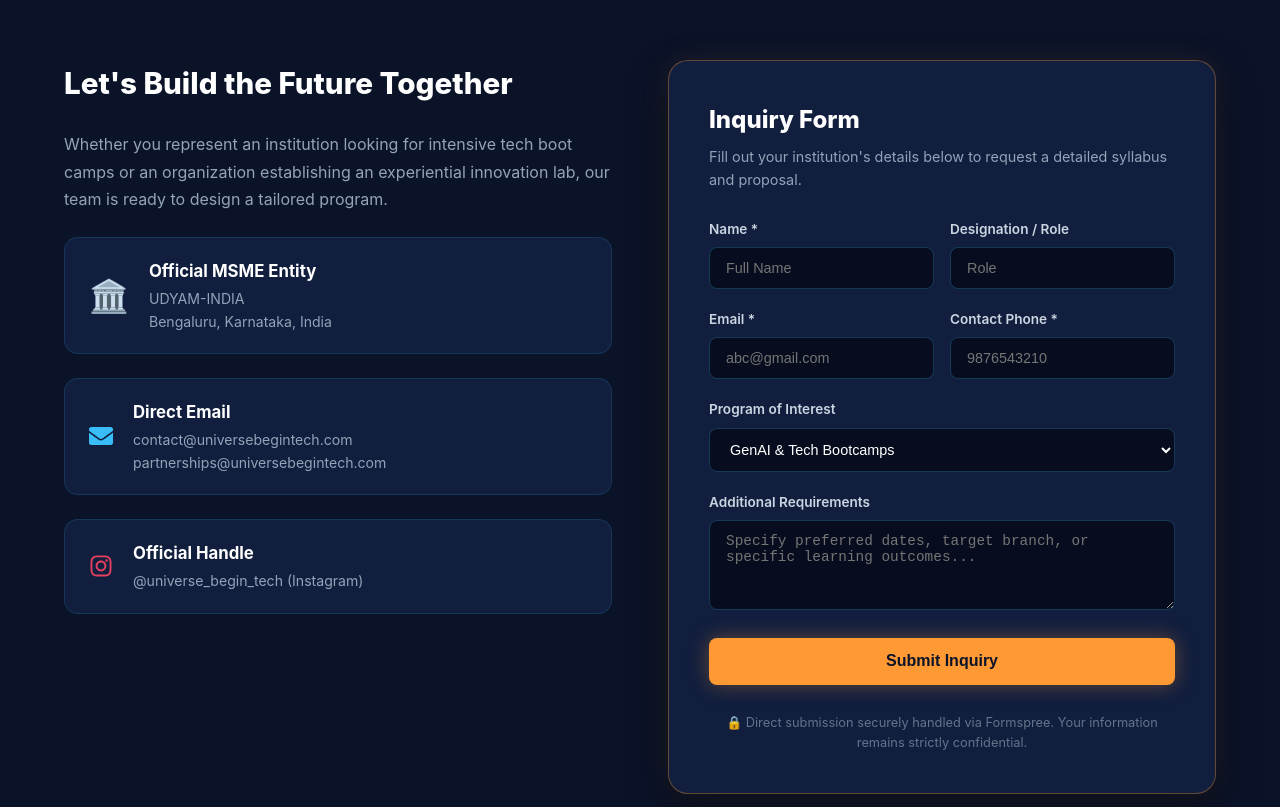
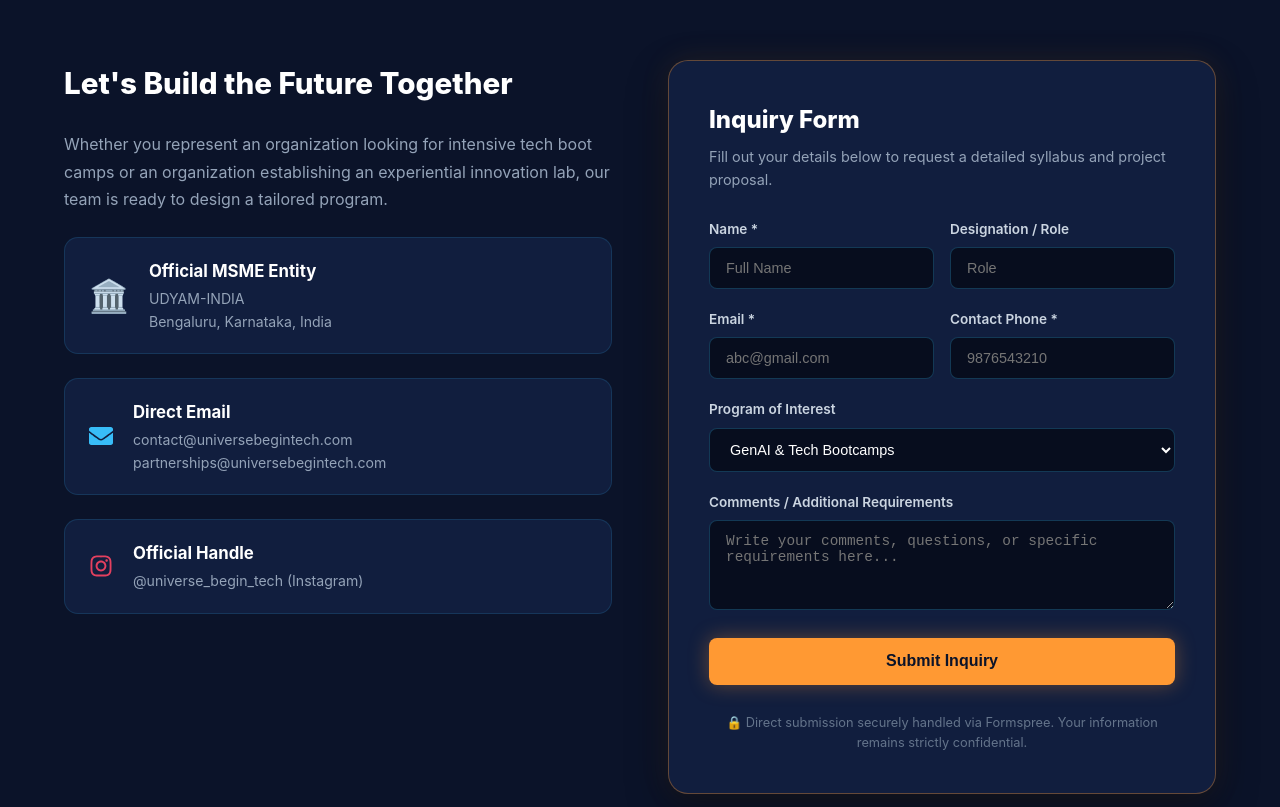
Before and after one commit to PraveenKuna62/ubt-website, a React (Vite) app: page /#/contact in a window 1280 px wide. Shown: the part 360-1167 px from the top of the page. Built offline with nearby package versions, Linux system fonts and the light colour scheme.

Commit message:
Update contact form with comments input connected to Formspree endpoint

```diff
--- a/src/pages/Contact.jsx
+++ b/src/pages/Contact.jsx
@@ -26,7 +26,7 @@ const Contact = () => {
             <div style={styles.infoCol}>
               <h2 style={styles.infoHeading}>Let's Build the Future Together</h2>
               <p style={styles.infoText}>
-                Whether you represent an institution looking for intensive tech boot camps or an organization establishing an experiential innovation lab, our team is ready to design a tailored program.
+                Whether you represent an organization looking for intensive tech boot camps or an organization establishing an experiential innovation lab, our team is ready to design a tailored program.
               </p>
 
               <div style={styles.infoCard}>
@@ -61,7 +61,7 @@ const Contact = () => {
               <div style={styles.formCard}>
                 <h3 style={styles.formHeading}>Inquiry Form</h3>
                 <p style={styles.formSub}>
-                  Fill out your institution's details below to request a detailed syllabus and proposal.
+                  Fill out your details below to request a detailed syllabus and project proposal.
                 </p>
 
                 {state.succeeded && (
@@ -159,15 +159,15 @@ const Contact = () => {
                   </div>
 
                   <div style={styles.formGroup}>
-                    <label style={styles.label}>Additional Requirements</label>
+                    <label style={styles.label}>Comments / Additional Requirements</label>
                     <textarea
-                      name="message"
-                      id="message"
+                      name="comments"
+                      id="comments"
                       rows="4"
-                      placeholder="Specify preferred dates, target branch, or specific learning outcomes..."
+                      placeholder="Write your comments, questions, or specific requirements here..."
                       style={styles.textarea}
                     ></textarea>
-                    <ValidationError prefix="Message" field="message" errors={state.errors} style={styles.errorText} />
+                    <ValidationError prefix="Comments" field="comments" errors={state.errors} style={styles.errorText} />
                   </div>
 
                   <button
```
